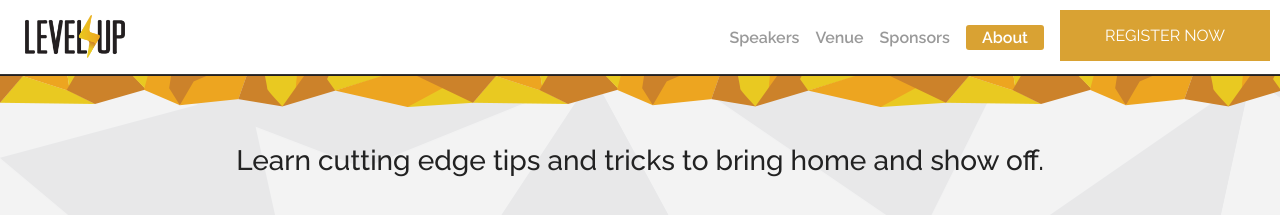
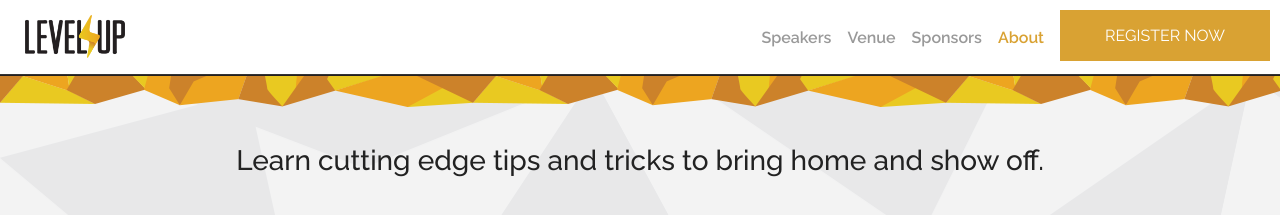
Before and after one commit to madglory/level-up, a Jekyll site: the page built from index.html, in a window 1280 px wide. Shown: the top 215 px of the page. Built offline with Jekyll 4.4.1, drawn with Linux system fonts in a browser that asks for light colours.

Commit message:
Updates nav .active styles

```diff
--- a/css/style.css
+++ b/css/style.css
@@ -149,10 +149,12 @@ h6.status {
 	}
 	#main-navigation dd.active a {
 		font-weight: 600;
-		background-color: #D9A233;
+		color: #D9A233;
+		background-color: #fff;
+		padding: 0;
 	}
 	#main-navigation dd.active a:hover {
-		color: #ffffff;
+		color: #eda620;
 	}
 
 .button.register {
```
